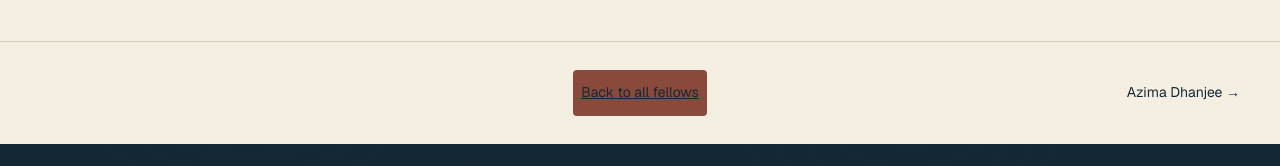
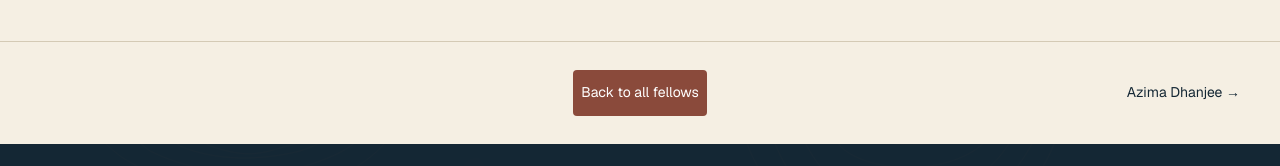
Before and after one commit to usmanjaved-droid/summit-fellowship-website, a Next.js app: page /fellows/rubeena-kidwai in a window 1280 px wide. In both pictures the pointer is over the link "Back to all fellows". Shown: the part 1415-1581 px from the top of the page. Built offline with nearby package versions, Linux system fonts and the light colour scheme.

Commit message:
fix: remove underline and improve text color contrast in navigation link hover state

```diff
--- a/app/fellows/[slug]/page.module.css
+++ b/app/fellows/[slug]/page.module.css
@@ -424,7 +424,7 @@
 
 .fellow-navigation__link:hover {
   background-color: var(--clay);
-  text-decoration: underline;
+  color: white;
 }
 
 /* Stacked navigation on mobile */
```
